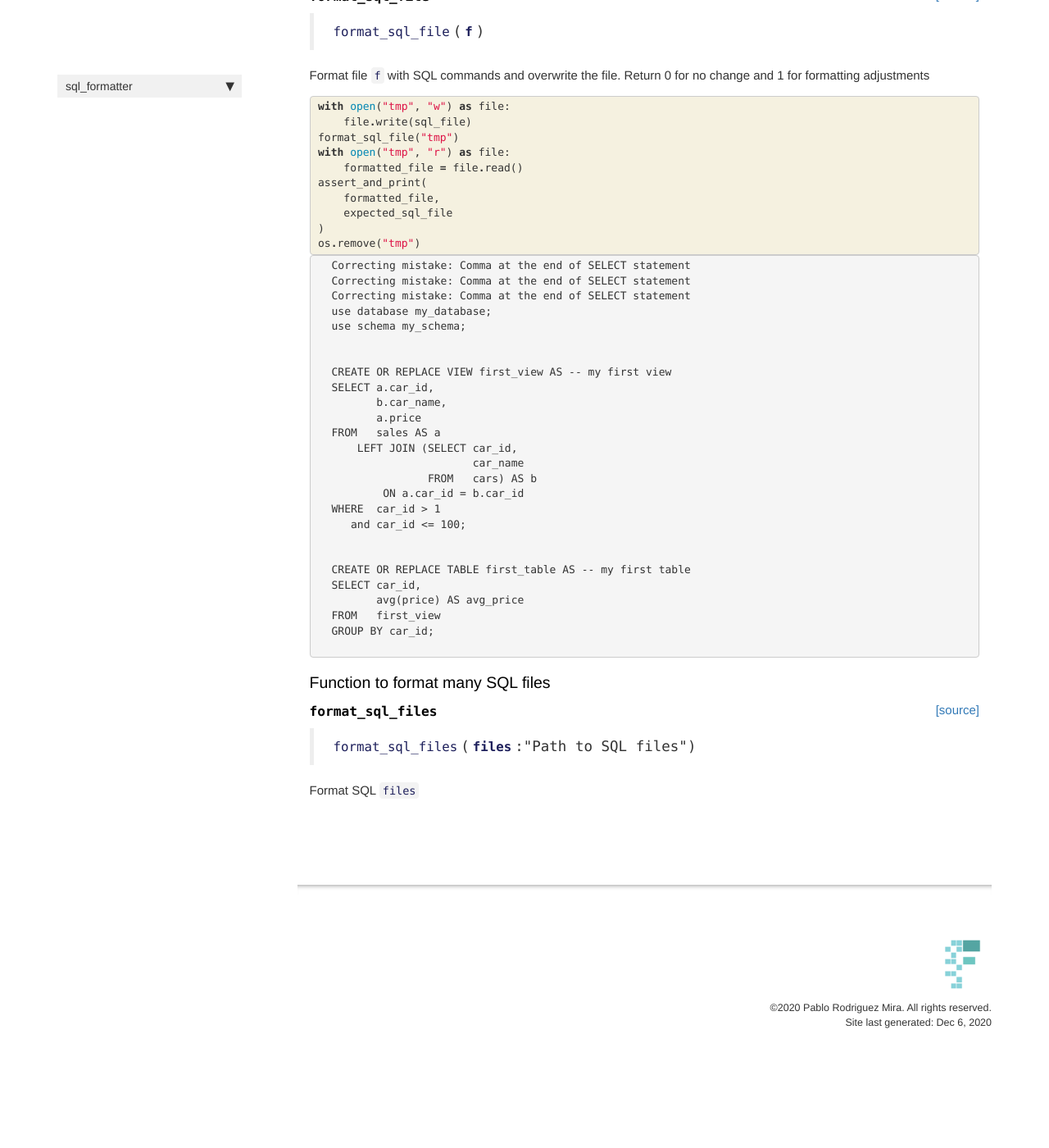
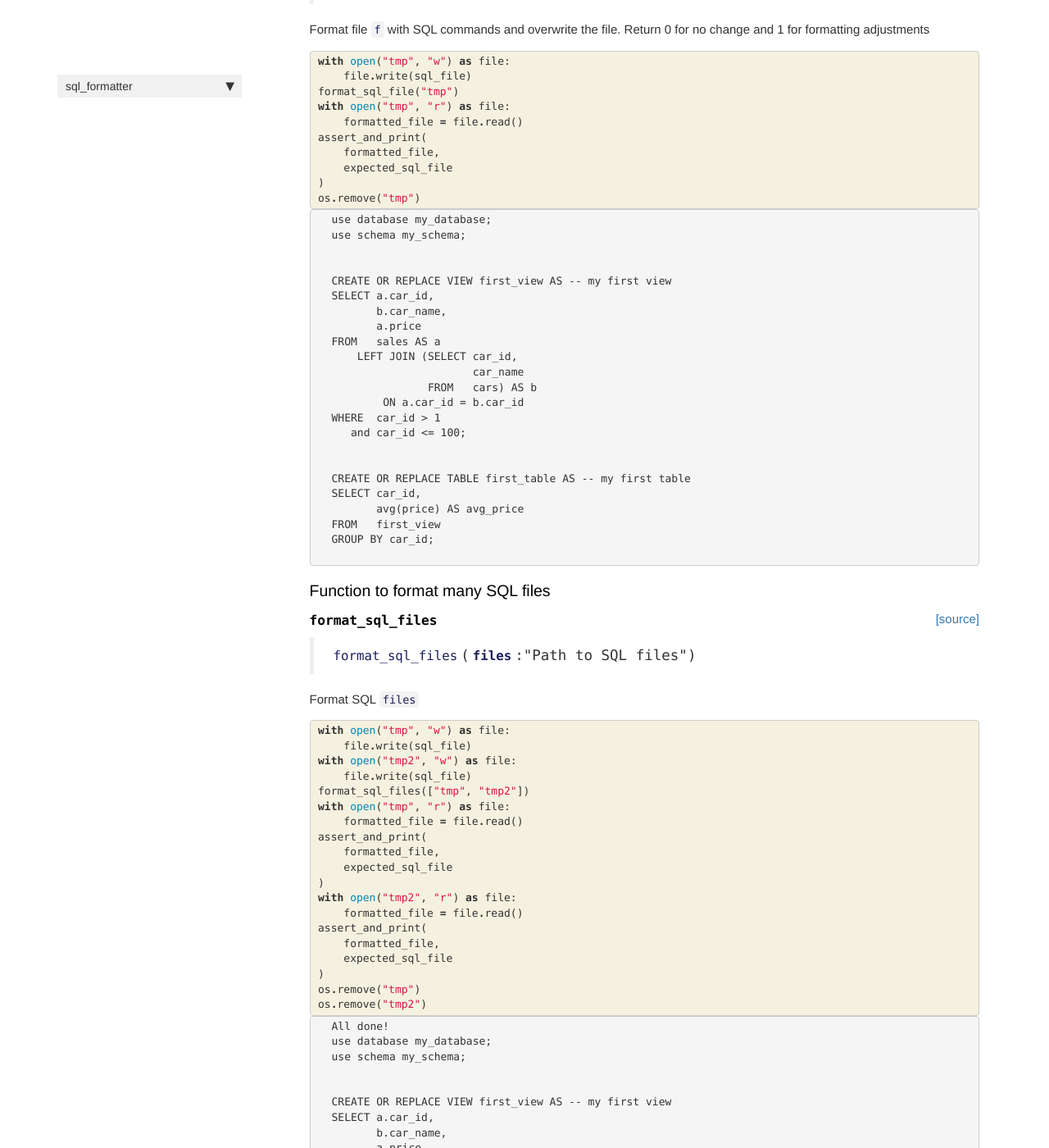
Before and after one commit to PabloRMira/sql_formatter, a Jekyll site: the page built from docs/format_file.html, in a window 1280 px wide and 1400 px high, scrolled down 3990 px. Shown: the whole window at 82% size. Built offline with Jekyll 4.4.1, drawn with Linux system fonts in a browser that asks for light colours; nearby versions of some CDN libraries; comment, search, counter and statistics services are not loaded; before the commit the page ends 5297 px from its top, so only the background shows below that; some of the changed text lies outside the part shown.

Commit message:
[many-files] fix mistake in main CLI function and add strip to file contents

```diff
--- a/docs/format_file.html
+++ b/docs/format_file.html
@@ -397,10 +397,7 @@ GROUP BY car_id;
 <div class="output_area">
 
 <div class="output_subarea output_stream output_stdout output_text">
-<pre>Correcting mistake: Comma at the end of SELECT statement
-Correcting mistake: Comma at the end of SELECT statement
-Correcting mistake: Comma at the end of SELECT statement
-use database my_database;
+<pre>use database my_database;
 use schema my_schema;
 
 
@@ -450,7 +447,7 @@ GROUP BY car_id;
 
 
 <div class="output_markdown rendered_html output_subarea ">
-<h4 id="format_sql_file" class="doc_header"><code>format_sql_file</code><a href="https://github.com/PabloRMira/sql_formatter/tree/master/sql_formatter/format_file.py#L34" class="source_link" style="float:right">[source]</a></h4><blockquote><p><code>format_sql_file</code>(<strong><code>f</code></strong>)</p>
+<h4 id="format_sql_file" class="doc_header"><code>format_sql_file</code><a href="https://github.com/PabloRMira/sql_formatter/tree/master/sql_formatter/format_file.py#L35" class="source_link" style="float:right">[source]</a></h4><blockquote><p><code>format_sql_file</code>(<strong><code>f</code></strong>)</p>
 </blockquote>
 <p>Format file <code>f</code> with SQL commands and overwrite the file.
 Return 0 for no change and 1 for formatting adjustments</p>
@@ -501,10 +498,7 @@ Return 0 for no change and 1 for formatting adjustments</p>
 <div class="output_area">
 
 <div class="output_subarea output_stream output_stdout output_text">
-<pre>Correcting mistake: Comma at the end of SELECT statement
-Correcting mistake: Comma at the end of SELECT statement
-Correcting mistake: Comma at the end of SELECT statement
-use database my_database;
+<pre>use database my_database;
 use schema my_schema;
 
 
@@ -554,7 +548,7 @@ GROUP BY car_id;
 
 
 <div class="output_markdown rendered_html output_subarea ">
-<h4 id="format_sql_files" class="doc_header"><code>format_sql_files</code><a href="https://github.com/PabloRMira/sql_formatter/tree/master/sql_formatter/format_file.py#L49" class="source_link" style="float:right">[source]</a></h4><blockquote><p><code>format_sql_files</code>(<strong><code>files</code></strong>:"Path to SQL files")</p>
+<h4 id="format_sql_files" class="doc_header"><code>format_sql_files</code><a href="https://github.com/PabloRMira/sql_formatter/tree/master/sql_formatter/format_file.py#L50" class="source_link" style="float:right">[source]</a></h4><blockquote><p><code>format_sql_files</code>(<strong><code>files</code></strong>:"Path to SQL files")</p>
 </blockquote>
 <p>Format SQL <code>files</code></p>
 
@@ -575,4 +569,99 @@ GROUP BY car_id;
 </div>
     {% endraw %}
 
+    {% raw %}
+
+<div class="cell border-box-sizing code_cell rendered">
+<div class="input">
+
+<div class="inner_cell">
+    <div class="input_area">
+<div class=" highlight hl-ipython3"><pre><span></span><span class="k">with</span> <span class="nb">open</span><span class="p">(</span><span class="s2">&quot;tmp&quot;</span><span class="p">,</span> <span class="s2">&quot;w&quot;</span><span class="p">)</span> <span class="k">as</span> <span class="n">file</span><span class="p">:</span>
+    <span class="n">file</span><span class="o">.</span><span class="n">write</span><span class="p">(</span><span class="n">sql_file</span><span class="p">)</span>
+<span class="k">with</span> <span class="nb">open</span><span class="p">(</span><span class="s2">&quot;tmp2&quot;</span><span class="p">,</span> <span class="s2">&quot;w&quot;</span><span class="p">)</span> <span class="k">as</span> <span class="n">file</span><span class="p">:</span>
+    <span class="n">file</span><span class="o">.</span><span class="n">write</span><span class="p">(</span><span class="n">sql_file</span><span class="p">)</span>
+<span class="n">format_sql_files</span><span class="p">([</span><span class="s2">&quot;tmp&quot;</span><span class="p">,</span> <span class="s2">&quot;tmp2&quot;</span><span class="p">])</span>
+<span class="k">with</span> <span class="nb">open</span><span class="p">(</span><span class="s2">&quot;tmp&quot;</span><span class="p">,</span> <span class="s2">&quot;r&quot;</span><span class="p">)</span> <span class="k">as</span> <span class="n">file</span><span class="p">:</span>
+    <span class="n">formatted_file</span> <span class="o">=</span> <span class="n">file</span><span class="o">.</span><span class="n">read</span><span class="p">()</span>
+<span class="n">assert_and_print</span><span class="p">(</span>
+    <span class="n">formatted_file</span><span class="p">,</span>
+    <span class="n">expected_sql_file</span>
+<span class="p">)</span>
+<span class="k">with</span> <span class="nb">open</span><span class="p">(</span><span class="s2">&quot;tmp2&quot;</span><span class="p">,</span> <span class="s2">&quot;r&quot;</span><span class="p">)</span> <span class="k">as</span> <span class="n">file</span><span class="p">:</span>
+    <span class="n">formatted_file</span> <span class="o">=</span> <span class="n">file</span><span class="o">.</span><span class="n">read</span><span class="p">()</span>
+<span class="n">assert_and_print</span><span class="p">(</span>
+    <span class="n">formatted_file</span><span class="p">,</span>
+    <span class="n">expected_sql_file</span>
+<span class="p">)</span>
+<span class="n">os</span><span class="o">.</span><span class="n">remove</span><span class="p">(</span><span class="s2">&quot;tmp&quot;</span><span class="p">)</span>
+<span class="n">os</span><span class="o">.</span><span class="n">remove</span><span class="p">(</span><span class="s2">&quot;tmp2&quot;</span><span class="p">)</span>
+</pre></div>
+
+    </div>
 </div>
+</div>
+
+<div class="output_wrapper">
+<div class="output">
+
+<div class="output_area">
+
+<div class="output_subarea output_stream output_stdout output_text">
+<pre>All done!
+use database my_database;
+use schema my_schema;
+
+
+CREATE OR REPLACE VIEW first_view AS -- my first view
+SELECT a.car_id,
+       b.car_name,
+       a.price
+FROM   sales AS a
+    LEFT JOIN (SELECT car_id,
+                      car_name
+               FROM   cars) AS b
+        ON a.car_id = b.car_id
+WHERE  car_id &gt; 1
+   and car_id &lt;= 100;
+
+
+CREATE OR REPLACE TABLE first_table AS -- my first table
+SELECT car_id,
+       avg(price) AS avg_price
+FROM   first_view
+GROUP BY car_id;
+
+use database my_database;
+use schema my_schema;
+
+
+CREATE OR REPLACE VIEW first_view AS -- my first view
+SELECT a.car_id,
+       b.car_name,
+       a.price
+FROM   sales AS a
+    LEFT JOIN (SELECT car_id,
+                      car_name
+               FROM   cars) AS b
+        ON a.car_id = b.car_id
+WHERE  car_id &gt; 1
+   and car_id &lt;= 100;
+
+
+CREATE OR REPLACE TABLE first_table AS -- my first table
+SELECT car_id,
+       avg(price) AS avg_price
+FROM   first_view
+GROUP BY car_id;
+
+</pre>
+</div>
+</div>
+
+</div>
+</div>
+
+</div>
+    {% endraw %}
+
+</div>
--- a/sql_formatter/format_file.py
+++ b/sql_formatter/format_file.py
@@ -16,6 +16,7 @@ def check_sql_query(s):
 # Cell
 def format_sql_commands(s):
     "Format SQL commands in `s`"
+    s = s.strip()  # strip file contents
     split_s = s.split(";")  # split by semicolon
     # format only SQL queries, let everything else unchanged
     formatted_split_s = [
@@ -48,12 +49,12 @@ def format_sql_file(f):
 # Cell
 @call_parse
 def format_sql_files(
-    files: Param(help="Path to SQL files", type=list, nargs="+")
+    files: Param(help="Path to SQL files", type=str, nargs="+")
 ):
     "Format SQL `files`"
     exit_codes = []
     for file in files:
-        exit_code.append(format_sql_file(file))
+        exit_codes.append(format_sql_file(file))
     if sum(exit_codes) == 0:
         print("Nothing to format, everything is fine!")
     else:
```
Also changed, not shown: 1 other file.
